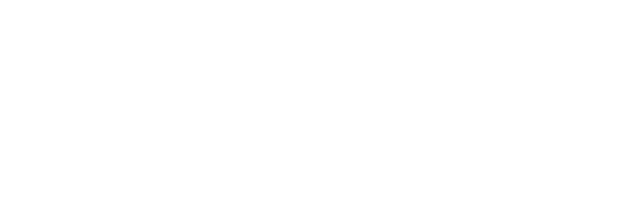
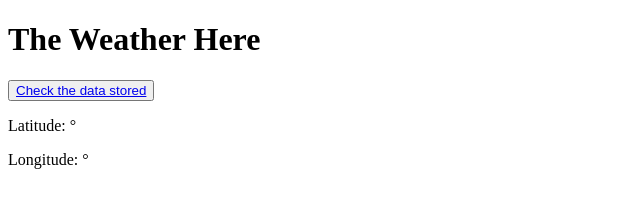
Before and after one commit to Afca25/The-Weather-Here, a website: page public/index.html in a window 1280 px wide. Shown: the whole page, without its empty margins (0-640 px from the left). Drawn offline with Linux system fonts and the light colour scheme.

Commit message:
data page added

```diff
--- a/public/index.html
+++ b/public/index.html
@@ -8,6 +8,23 @@
 </head>
 <body>
 
+<h1>The Weather Here</h1>
+
+<button>
+  <a href="./data.html">Check the data stored</a>
+</button>
+
+<div class="location-container">
+
+  <p class="lat-div">Latitude:
+    <span>&deg;</span>
+  </p>
+
+  <p class="long-div">Longitude:
+    <span>&deg;</span>
+  </p>
+
+</div>
 
 
   <script src="./script.js"></script>
--- a/public/script.js
+++ b/public/script.js
@@ -1,4 +1,5 @@
-
+const latDiv = document.querySelector(.lat-div)
+const longDiv = document.querySelector(.long-div)
 
  // --------- Check geolocation (geolocation browser object) --------
 if ("geolocation" in navigator) {
```
Also changed, not shown: public/data.html (added), public/data.js (added).
